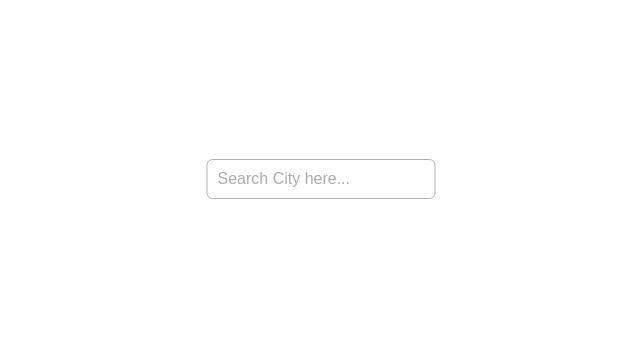
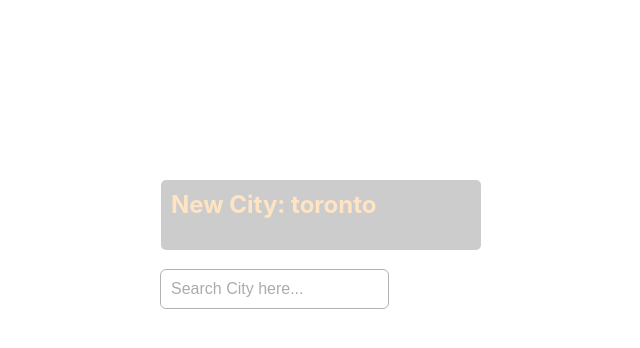
Before and after one commit to jackxu115/cityView-React, a React (Create React App) app: page / in a window 1280 px wide. Shown: the top 348 px of the page, without its empty margins (319-959 px from the left). Built offline with nearby package versions, Linux system fonts and the light colour scheme; no server answers; the HTML template or start-up script is replaced by a standard one.

Commit message:
update the app component

```diff
--- a/src/App.js
+++ b/src/App.js
@@ -1,19 +1,30 @@
 import './App.scss';
 import {CityInput} from "./CityInput";
 import {ImageList} from "./ImageList";
-import {useState} from "react";
+import {useEffect, useState} from "react";
 
 function App() {
 
     const [images, setImages] = useState([])
+    const [bgImage, setBgImage] = useState('')
+
+    useEffect(() => {
+        document.title = !!bgImage && bgImage?.des && bgImage.des ? bgImage.des.charAt(0).toUpperCase() + bgImage.des.slice(1) : 'Loading...'
+    }, [bgImage])
+
+    useEffect(() => {images.length > 0 && setBgImage(images[0])}, [images])
 
     const updateImages = newImages => setImages(newImages)
+    const updateMainBG = image => {
+        console.log('new background image set by ImageList component', image)
+        setBgImage(image)
+    }
 
-    return <div className="App">
+    return <div className="App" style={{background: bgImage && bgImage.regular && `url('${bgImage.regular}') no-repeat center center/cover fixed`}}>
         <div className='searchBar'>
             <CityInput cbUpdateImages={updateImages}/>
         </div>
-        <ImageList images={images}/>
+        <ImageList images={images} updateMainBG={updateMainBG}/>
     </div>
 
 }
--- a/src/CityInput.css
+++ b/src/CityInput.css
@@ -21,4 +21,14 @@
   transition: all ease-in-out 0.3s;
 }
 
+.cityName {
+  width: 300px;
+  height: 50px;
+  overflow: hidden;
+  background: rgba(0, 0, 0, 0.2);
+  color: bisque;
+  padding: 10px;
+  border-radius: 5px;
+}
+
 /*# sourceMappingURL=CityInput.css.map */
--- a/src/CityInput.js
+++ b/src/CityInput.js
@@ -1,4 +1,4 @@
-import {useState} from "react";
+import {useEffect, useState} from "react";
 import {AccessKey, BasicUrl, DefaultCity} from "./consts";
 import axios from "axios";
 import './CityInput.css'
@@ -16,6 +16,10 @@ export const CityInput = ({cbUpdateImages}) => {
             fetchCity(newCity)
         })()
     }
+
+    useEffect(() => {
+        fetchCity(DefaultCity)
+    }, [])
 
     const fetchCity = newCity =>
         // axios--3rd party library
@@ -52,10 +56,13 @@ export const CityInput = ({cbUpdateImages}) => {
         }).catch(error => console.log('fetch city http error!', error))
 
 
-    return <input
-        className='inputCity'
-        type="text"
-        placeholder="Search City here..."
-        onKeyDown={cbInput}
-    />
+    return <>
+        <h2 className='cityName'>New City: {city}</h2>
+        <input
+            className='inputCity'
+            type="text"
+            placeholder="Search City here..."
+            onKeyDown={cbInput}
+        />
+    </>
 }
--- a/src/CityInput.scss
+++ b/src/CityInput.scss
@@ -22,3 +22,13 @@
     transition: all ease-in-out 0.3s;
   }
 }
+
+.cityName {
+  width: 300px;
+  height: 50px;
+  overflow: hidden;
+  background: rgba(0, 0, 0, 0.2);
+  color: bisque;
+  padding: 10px;
+  border-radius: 5px;
+}
--- a/src/ImageList.js
+++ b/src/ImageList.js
@@ -1,9 +1,12 @@
 import './ImageList.scss'
 
-export const ImageList = ({images}) => {
+export const ImageList = ({images, updateMainBG}) => {
     return <div className='carousel'>
         {
-            images && images.map((image, index) => <div key={index} style={{background: `url(${image.thumb}) no-repeat center center fixed`}}></div>)
+            images && images.map((image, index) =>
+                <div key={index}
+                     onClick={ () => {updateMainBG(image)}}
+                     style={{background: `url(${image.thumb}) no-repeat center center/cover fixed`}}></div>)
         }
     </div>
 
```
